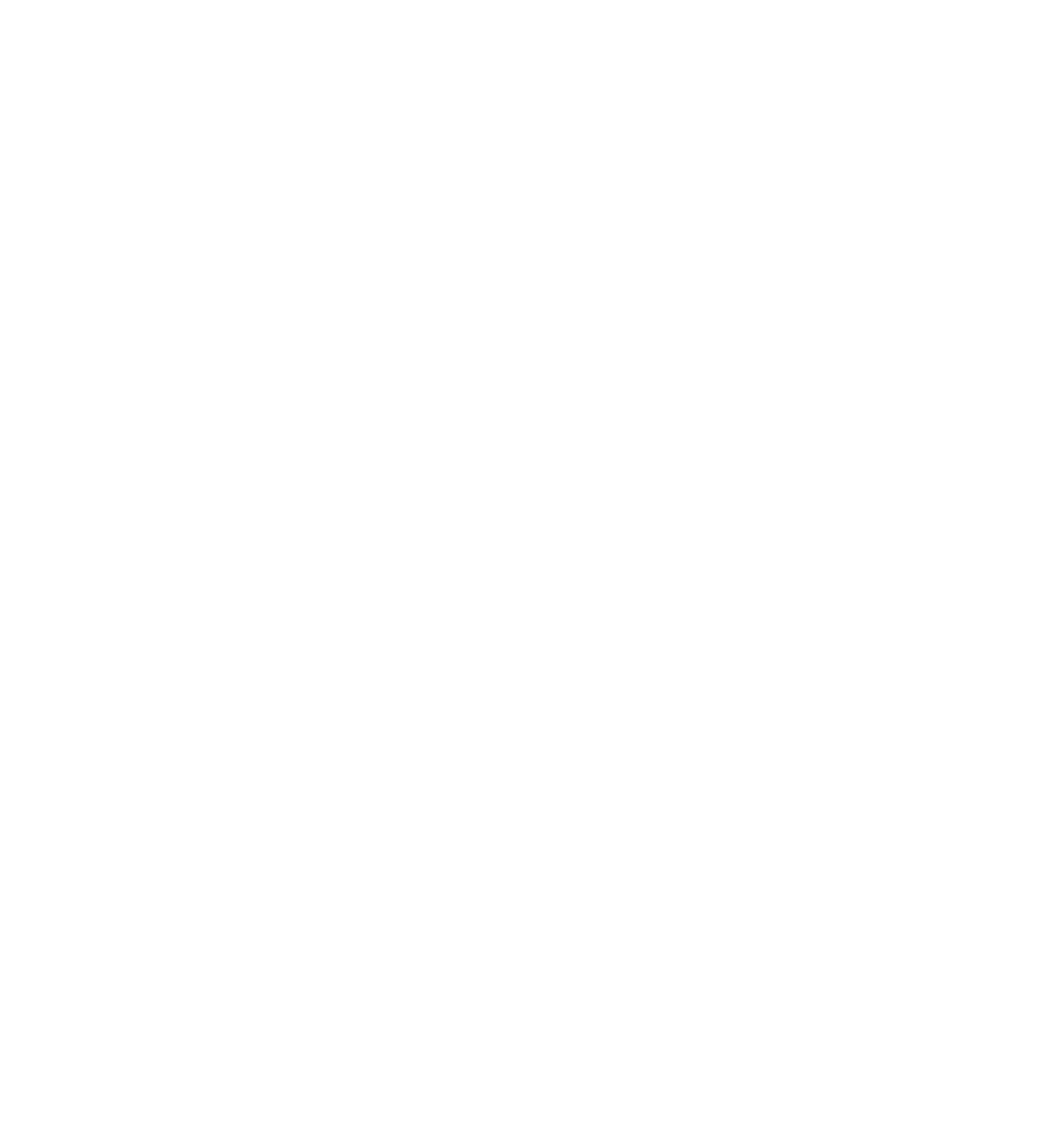
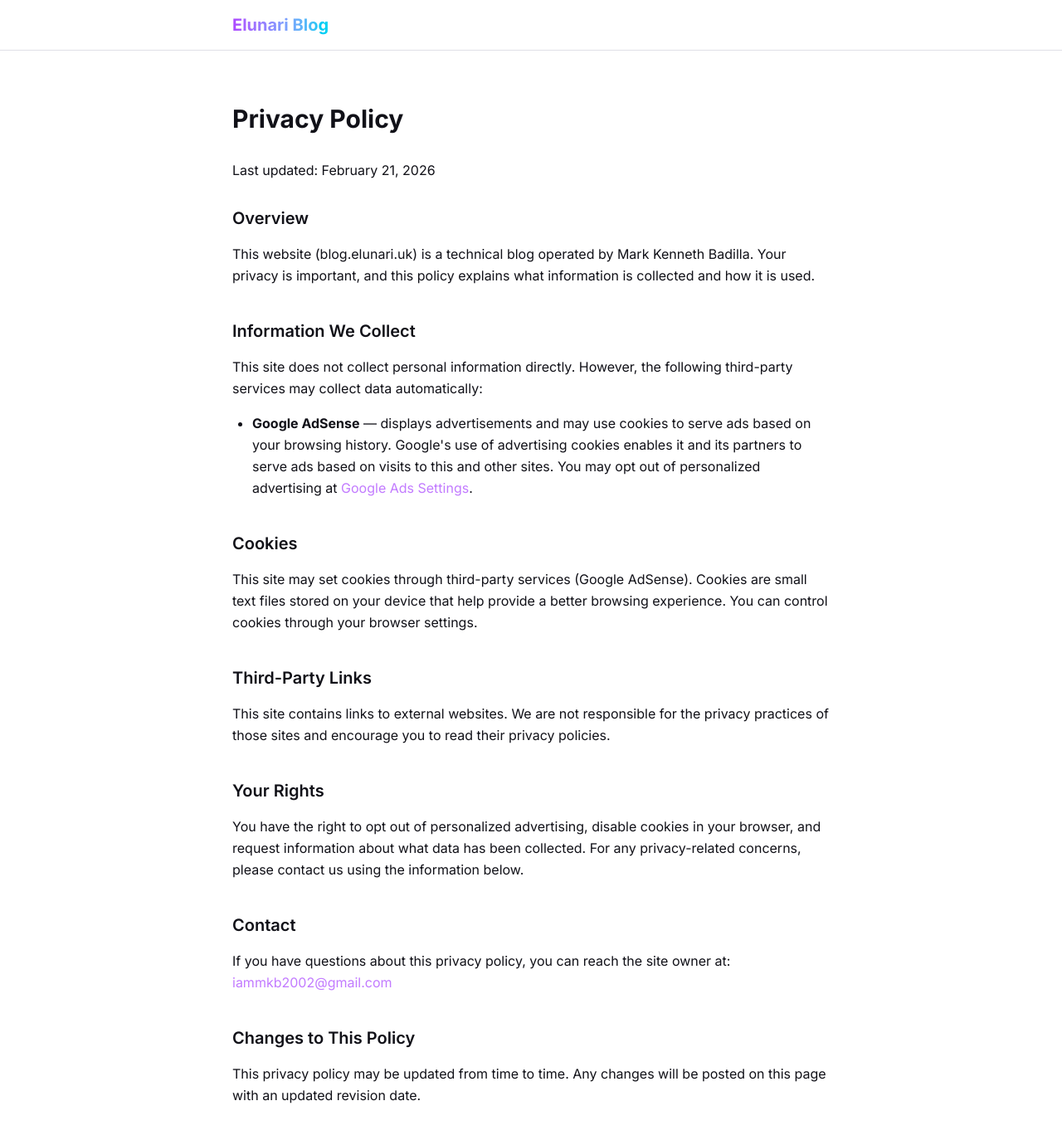
Before and after one commit to markkennethbadilla/blog, a Next.js app: page /privacy in a window 1280 px wide. Before the commit this address had no page. Shown: the top 1368 px of the page at 83% size. Before the commit the page ends 800 px from the top, so only its background shows below. Built offline with nearby package versions, Linux system fonts and the light colour scheme.

Commit message:
feat: add privacy policy page for AdSense compliance

```diff
--- /dev/null
+++ b/app/privacy/page.tsx
@@ -0,0 +1,121 @@
+import type { Metadata } from "next"
+import Link from "next/link"
+
+export const metadata: Metadata = {
+  title: "Privacy Policy",
+  description: "Privacy policy for blog.elunari.uk",
+}
+
+export default function PrivacyPage() {
+  return (
+    <div className="min-h-screen bg-[var(--color-bg)] text-[var(--color-text)]">
+      <header className="border-b border-[var(--color-border)]">
+        <div className="max-w-3xl mx-auto px-6 py-4 flex items-center justify-between">
+          <Link
+            href="/"
+            className="text-xl font-bold bg-gradient-to-r from-purple-500 to-cyan-400 bg-clip-text text-transparent"
+          >
+            Elunari Blog
+          </Link>
+        </div>
+      </header>
+
+      <main className="max-w-3xl mx-auto px-6 py-16">
+        <h1 className="text-3xl font-bold mb-8">Privacy Policy</h1>
+        <p className="text-[var(--color-text-muted)] mb-8">
+          Last updated: February 21, 2026
+        </p>
+
+        <section className="mb-10">
+          <h2 className="text-xl font-semibold mb-4">Overview</h2>
+          <p className="leading-relaxed">
+            This website (blog.elunari.uk) is a technical blog operated by Mark
+            Kenneth Badilla. Your privacy is important, and this policy explains
+            what information is collected and how it is used.
+          </p>
+        </section>
+
+        <section className="mb-10">
+          <h2 className="text-xl font-semibold mb-4">
+            Information We Collect
+          </h2>
+          <p className="leading-relaxed mb-4">
+            This site does not collect personal information directly. However,
+            the following third-party services may collect data automatically:
+          </p>
+          <ul className="list-disc pl-6 space-y-3 leading-relaxed">
+            <li>
+              <strong>Google AdSense</strong> — displays advertisements and may
+              use cookies to serve ads based on your browsing history.
+              Google&apos;s use of advertising cookies enables it and its
+              partners to serve ads based on visits to this and other sites. You
+              may opt out of personalized advertising at{" "}
+              <a
+                href="https://www.google.com/settings/ads"
+                className="text-purple-400 hover:underline"
+                target="_blank"
+                rel="noopener noreferrer"
+              >
+                Google Ads Settings
+              </a>
+              .
+            </li>
+          </ul>
+        </section>
+
+        <section className="mb-10">
+          <h2 className="text-xl font-semibold mb-4">Cookies</h2>
+          <p className="leading-relaxed">
+            This site may set cookies through third-party services (Google
+            AdSense). Cookies are small text files stored on your device that
+            help provide a better browsing experience. You can control cookies
+            through your browser settings.
+          </p>
+        </section>
+
+        <section className="mb-10">
+          <h2 className="text-xl font-semibold mb-4">Third-Party Links</h2>
+          <p className="leading-relaxed">
+            This site contains links to external websites. We are not
+            responsible for the privacy practices of those sites and encourage
+            you to read their privacy policies.
+          </p>
+        </section>
+
+        <section className="mb-10">
+          <h2 className="text-xl font-semibold mb-4">Your Rights</h2>
+          <p className="leading-relaxed">
+            You have the right to opt out of personalized advertising, disable
+            cookies in your browser, and request information about what data has
+            been collected. For any privacy-related concerns, please contact us
+            using the information below.
+          </p>
+        </section>
+
+        <section className="mb-10">
+          <h2 className="text-xl font-semibold mb-4">Contact</h2>
+          <p className="leading-relaxed">
+            If you have questions about this privacy policy, you can reach the
+            site owner at:{" "}
+            <a
+              href="mailto:iammkb2002@gmail.com"
+              className="text-purple-400 hover:underline"
+            >
+              iammkb2002@gmail.com
+            </a>
+          </p>
+        </section>
+
+        <section>
+          <h2 className="text-xl font-semibold mb-4">
+            Changes to This Policy
+          </h2>
+          <p className="leading-relaxed">
+            This privacy policy may be updated from time to time. Any changes
+            will be posted on this page with an updated revision date.
+          </p>
+        </section>
+      </main>
+    </div>
+  )
+}
```
